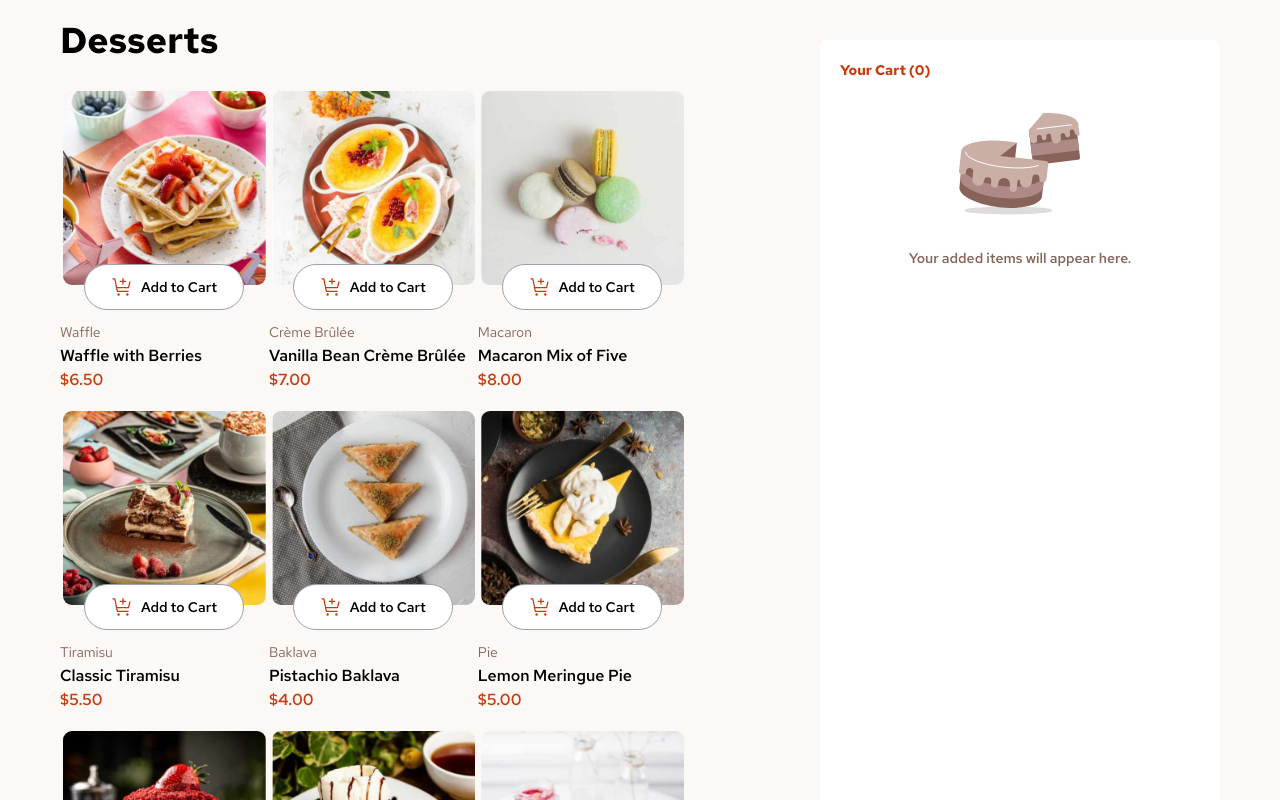
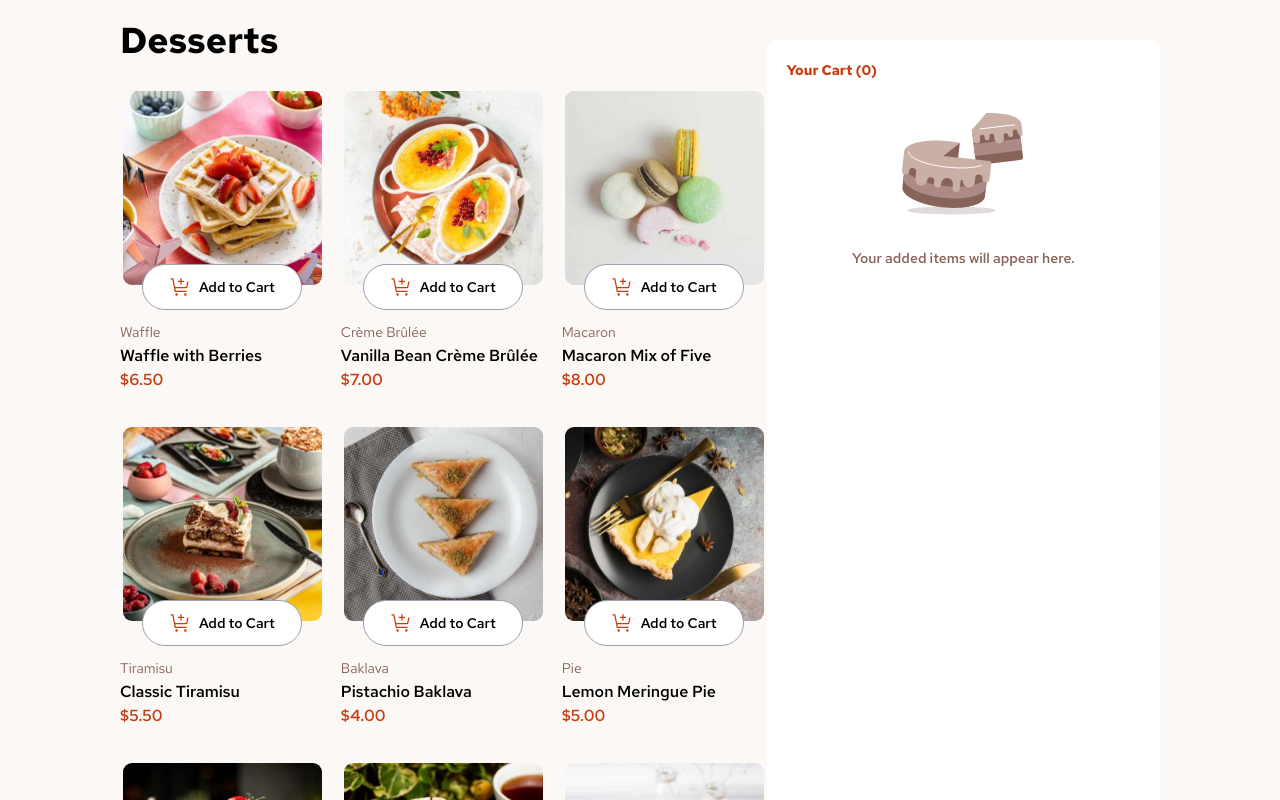
Before and after one commit to dirkvankrieken/Product-List-With-Cart, a React (Vite) app: page / in a window 1280 px wide. Shown: the top 800 px of the page. Built offline with nearby package versions, Linux system fonts and the light colour scheme.

Commit message:
refactor: adjust main container width and add gap to product grid

```diff
--- a/src/App.jsx
+++ b/src/App.jsx
@@ -37,11 +37,11 @@ function App() {
   }
   return (
     <>
-      <main className="p-5 max-w-300 mx-auto">
+      <main className="p-5 max-w-270 mx-auto">
         <div className="flex flex-col lg:flex-row md:justify-between">
           <div>
             <h1 className="text-4xl font-bold pb-10 md:pb-5">Desserts</h1>
-            <div className="grid sm:grid-cols-2 lg:grid-cols-3">
+            <div className="grid gap-4 sm:grid-cols-2 lg:grid-cols-3">
               {data.map((item, index) => (
                 <Product
                   key={index}
```
